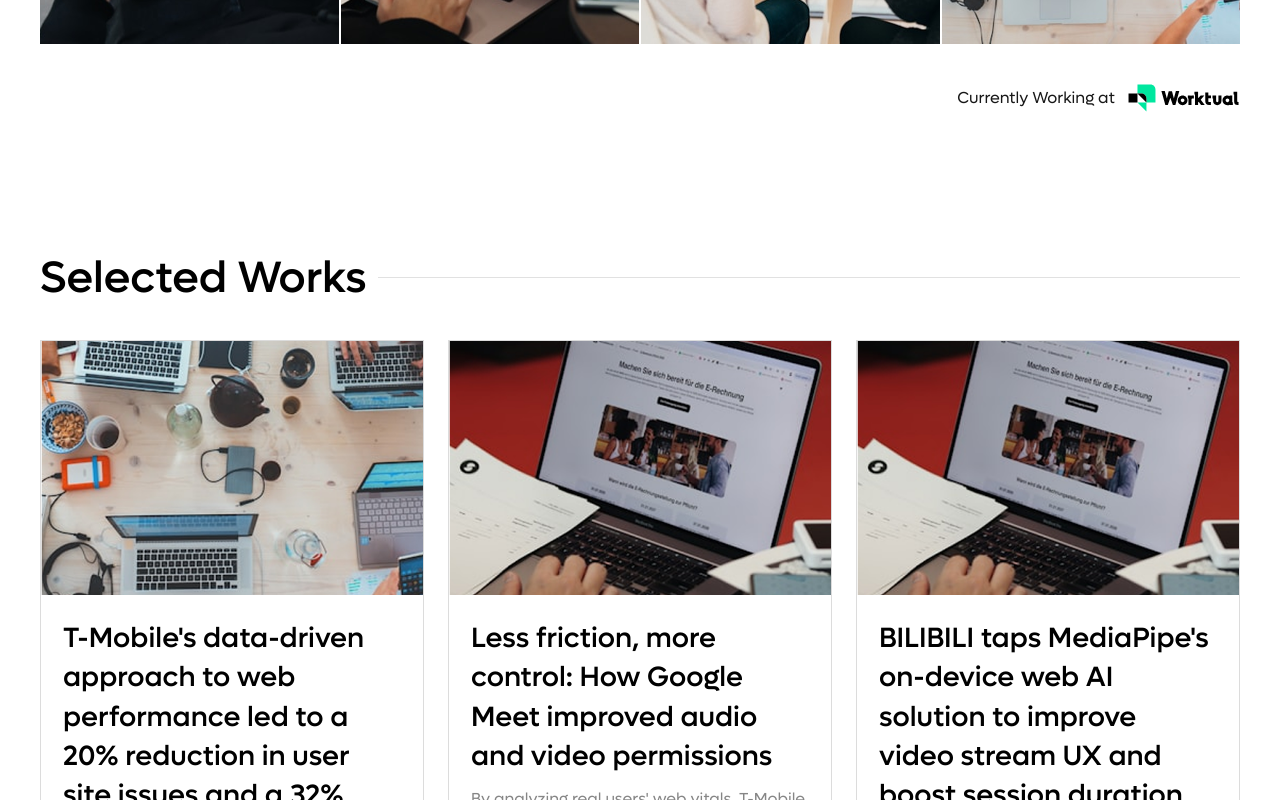
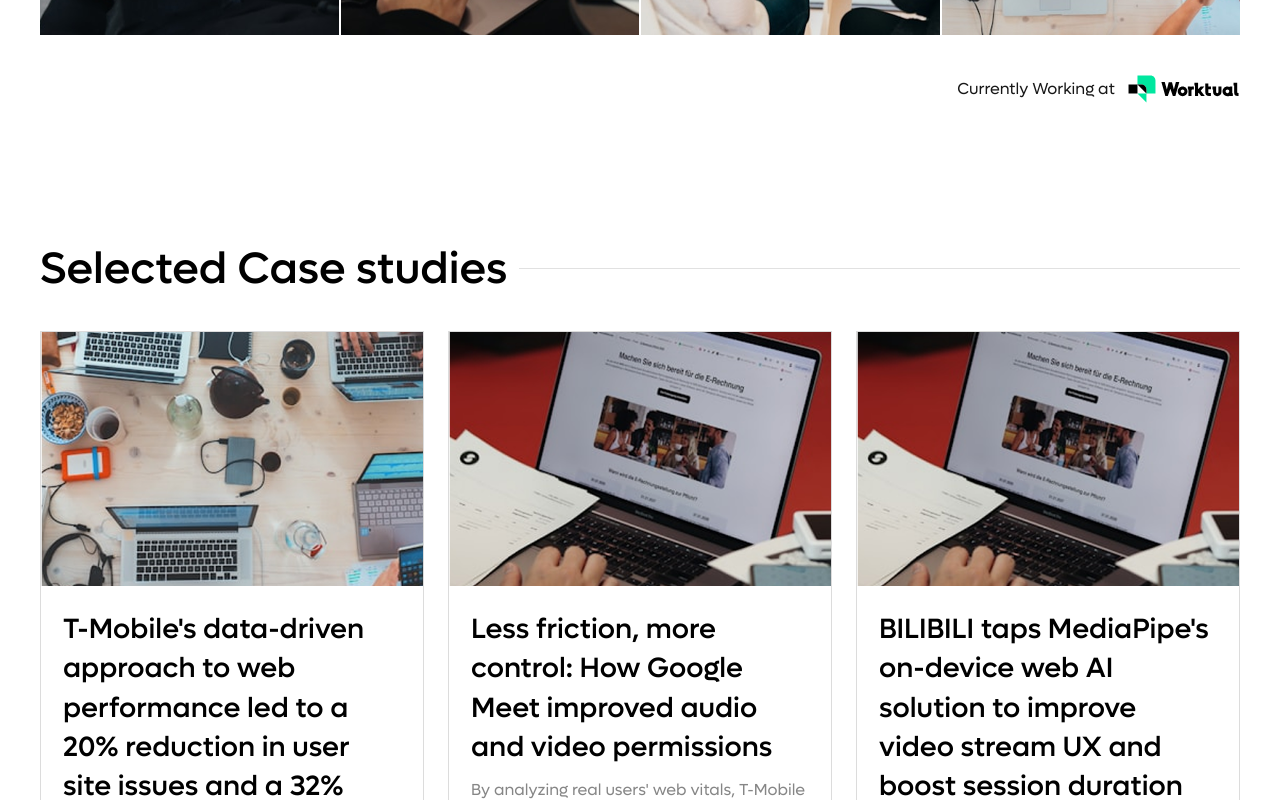
Before and after one commit to Ajay-Sai-ux/Ajay-sai, a Next.js app: page / in a window 1280 px wide. Shown: the part 860-1660 px from the top of the page. Built offline with nearby package versions, Linux system fonts and the light colour scheme.

Commit message:
Fixed CSS issue in page.module.css

```diff
--- a/src/app/globals.css
+++ b/src/app/globals.css
@@ -16,7 +16,7 @@
   }
 } */
 
-@import url('https://fonts.googleapis.com/css2?family=Figtree:ital,wght@0,300..900;1,300..900&display=swap');
+
 @font-face {
   font-family: 'Lufga';
   src: url('/fonts/LufgaThin.ttf') format('truetype');
--- a/src/app/page.js
+++ b/src/app/page.js
@@ -140,7 +140,7 @@
 
         <section className={styles.selectedWorks}>
           <div className={styles.heading}>
-            <h2 className={styles.worksTitle}>Selected Works</h2>
+            <h2 className={styles.worksTitle}>Selected Case studies</h2>
             <div className={styles.line}></div>
           </div>
 
--- a/src/app/page.module.css
+++ b/src/app/page.module.css
@@ -10,7 +10,8 @@
   max-width: 1280px;
   width: 100%;
   gap: 4rem;
-  padding-top: 24px;
+  padding-top: 84px;
+
 }
 
 .line {
--- a/src/components/Header/Header.module.css
+++ b/src/components/Header/Header.module.css
@@ -2,6 +2,10 @@
     max-width: 1280px;
     width: inherit;
     padding: .75rem 2.5rem;
+    position: fixed;
+    top: 0;
+    background-color: #fff;
+    z-index: 1;
 }
 
 .nav {
```
